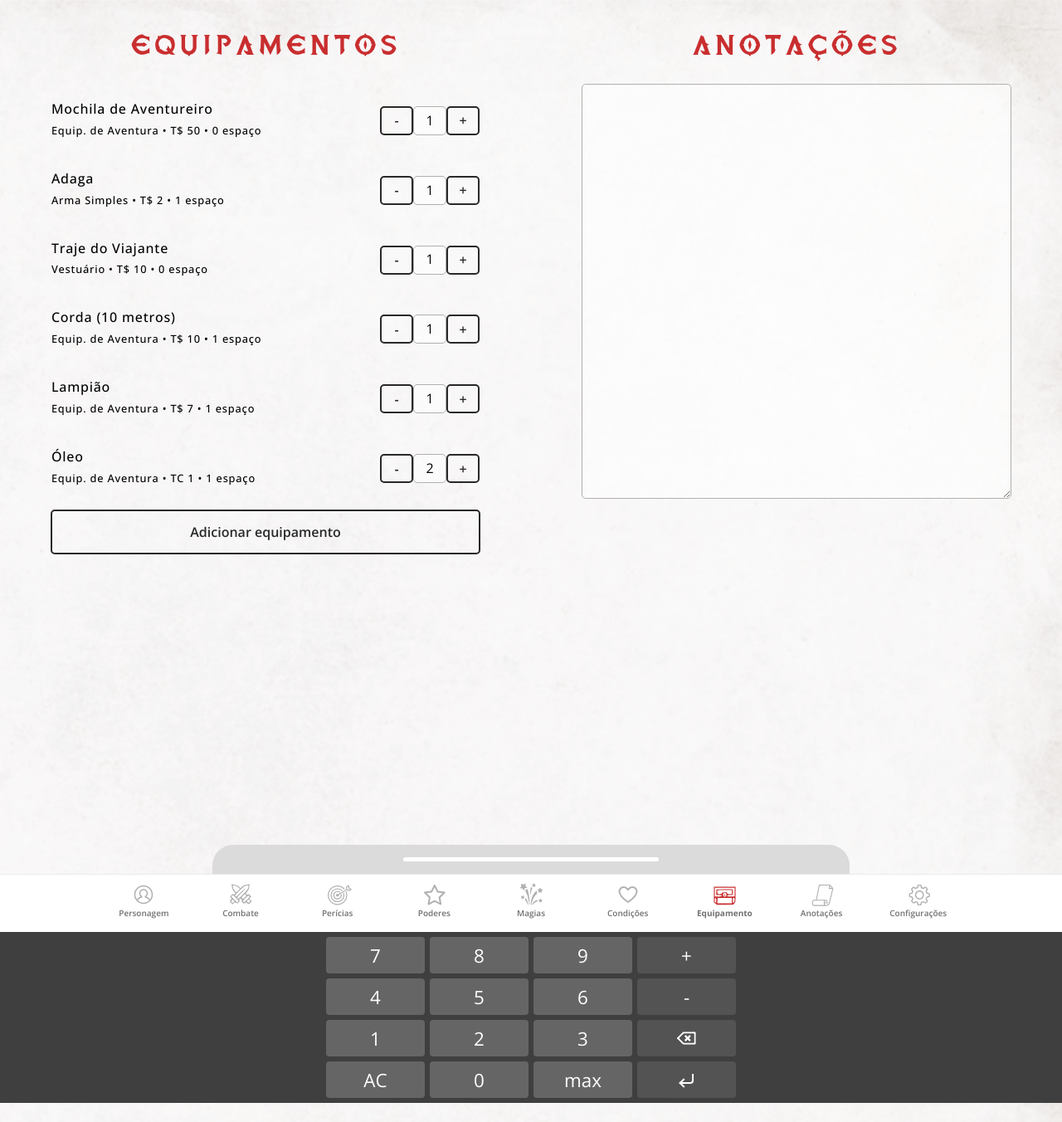
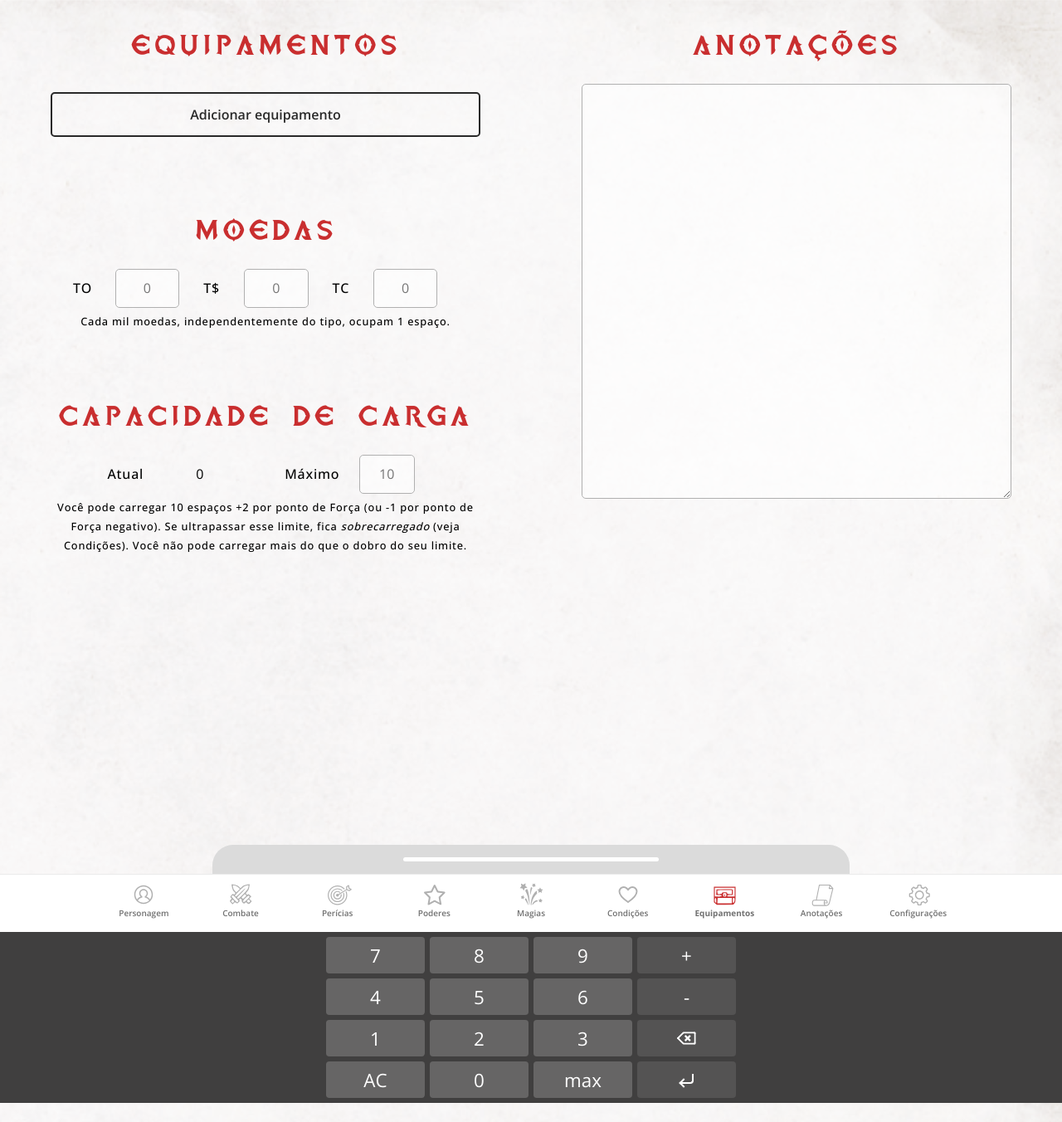
Before and after one commit to marmarx/marmarx.github.io, a PHP site: page /t20/index.html in a window 1280 px wide. Shown: the top 1352 px of the page at 83% size. Run offline with PHP 8.4, Linux system fonts and the light colour scheme.

Commit message:
Add files via upload

```diff
--- a/t20/index.html
+++ b/t20/index.html
@@ -3,7 +3,7 @@
 <head>
 <title>Ficha T20 Mobile - v1.0</title>
 <meta name="author" content="Marco Martins">
-<meta name="viewport" content="width=device-width, initial-scale=0.9">
+<meta name="viewport" content="width=device-width, initial-scale=0.95">
 <meta name="theme-color" content="#b72a2b">
 <meta http-equiv="Content-Type" content="text/html;charset=utf-8">
 <link rel="icon" type="image/png" href="src/favicon.png">
@@ -161,7 +161,7 @@
 .def_info:before,.attack_info:before{top:-16px;left:25px;border-width:8px;border-style:solid;border-color:transparent transparent rgba(0,0,0,.3) transparent;content:"";position:absolute}
 .def_hide{margin:0 auto!important;max-height:0;opacity:0;visibility:hidden;padding:0 10px!important}
 .def_input{text-align:center;padding:1.6em .8em .5em;font-size:1em}
-#char_attack input,#char_ac input{font-size:1em}
+#char_attack input,#char_ac input{font-size:1em}#char_attack .w6{max-width:140px}
 #char_ac label{margin:.3em 0;padding:0;width:100%;text-align:center;left:0}
 .def_half,.def_quarter{float:left;padding:5px}.def_half{width:100%}.def_quarter{width:49.9999%}
 .def_half label,.def_quarter label{top:5px}
@@ -176,6 +176,7 @@
 .equip_btns{margin:auto;margin-left:2em;max-height:40px;max-width:120px;padding-top:5px}.equip_btns > div{max-width:40px}
 .equip_btn{padding:0;min-width:33.3333%;width:33.3333%}
 .equip_btn:hover .trash,.equip_btn:hover .trash:before,.equip_btn:hover .trash:after{color:var(--white)}
+.overloaded{color:#ef1313;font-weight:500!important}
 
 .skills.attack_info{width:90%;margin:0 auto 35px}.skills.attack_info:before{left:65px}
 
@@ -190,7 +191,7 @@
 input:focus+.slider{box-shadow:0 0 1px var(--menu);filter:var(--bright)}
 input:checked+.slider:before{-webkit-transform:translateX(26px);-ms-transform:translateX(26px);transform:translateX(26px)}
 
-.w10,.w9,.w8,.w7,.w6,.w5,.w4,.w3,.w2,.w1{display:block;float:left}.mw400{max-width:400px}
+.w10,.w9,.w8,.w7,.w6,.w5,.w4,.w3,.w2,.w1{display:block;float:left}.mw400{max-width:400px}.mw450{max-width:450px}
 .w10{width:100%}.w9{width:90%}.w8{width:80%}.w7{width:70%}.w6{width:60%}.w5{width:50%}.w4{width:40%}.w3{width:30%}.w2{width:20%}.w1{width:10%}
 .pr{position:relative}.z1{z-index:1}.mwu{min-width:40px}
 .dif{display:inline-flex}.db{display:block}.df{display:flex}
@@ -331,10 +332,10 @@
  </div>
 
  <div id="sec_skills" class="sec">
-  <h1 style="margin-bottom:45px">Perícias</h1>
+  <h1 style="margin-bottom:.6em">Perícias</h1>
   <div class="row"><div id="char_skills" class="db"></div></div>
   <div class="row"><div class="container db"><p class="item_subtitle tac">*somente treinado&#9;‡penalidade de armadura</p></div></div>
-  <h1 style="margin:2em 0 45px">Ofícios</h1>
+  <h1 style="margin:2em 0 .6em">Ofícios</h1>
   <div class="row"><div id="char_crafts" class="db"></div></div>
   <div class="row"><div class="container db"><p class="item_subtitle tac">*somente treinado</p></div></div>
  </div>
@@ -414,11 +415,37 @@
 
  <div id="sec_equip" class="sec">
   <h1>Equipamentos</h1>
-  <div class="row"><div id="char_equip" class="container db">
-  </div></div>
+  <div class="row"><div id="char_equip" class="container db"></div></div>
   <div class="row"><div class="container">
-   <button onclick="equip_add(1,'','','','','')">Adicionar equipamento</button>
-  </div></div>
+   <button id="equip_add" onclick="equip_add(1,'','','','','')">Adicionar equipamento</button>
+  </div></div>
+
+  <h1 style="margin:2em 0 .6em">Moedas</h1>
+  <div class="row"><div class="container dif">
+   <div class="w3 dif"><div class="w5 dif"><p class="item_title ma">TO</p></div><div class="w5 dif"><input id="to" class="skill_input mwu tc" type="number" placeholder="0" autocomplete="off" onchange="coins(this)"></div></div>
+   <div class="w3 dif"><div class="w5 dif"><p class="item_title ma">T$</p></div><div class="w5 dif"><input id="ts" class="skill_input mwu tc" type="number" placeholder="0" autocomplete="off" onchange="coins(this)"></div></div>
+   <div class="w3 dif"><div class="w5 dif"><p class="item_title ma">TC</p></div><div class="w5 dif"><input id="tc" class="skill_input mwu tc" type="number" placeholder="0" autocomplete="off" onchange="coins(this)"></div></div>
+  </div></div>
+  <div class="row"><div class="container dif">
+   <p class="item_subtitle ma ms tc">Cada mil moedas, independentemente do tipo, ocupam 1 espaço.</p>
+  </div></div>
+
+  <h1 style="margin:2em 0 .6em">Capacidade de Carga</h1>
+  <div class="row"><div class="container mw450 dif">
+   <div class="w5 dif">
+    <div class="w5 dif"><p class="item_title ma">Atual</p></div>
+    <div class="w3 dif"><p id="carga" class="item_title ma" style="font-weight:300">0</p></div>
+   </div>
+   <div class="w5 dif">
+    <div class="w5 dif"><p class="item_title ma">Máximo</p></div>
+    <div class="w3 dif"><input id="carga_cap" class="skill_input mwu tc" type="number" placeholder="10" autocomplete="off" onchange="coins(this)"></div>
+   </div>
+  </div></div>
+  <div class="row"><div class="container dif">
+   <p class="item_subtitle ma ms tc">Você pode carregar 10 espaços +2 por ponto de Força (ou -1 por ponto de Força negativo). Se ultrapassar esse limite, fica <i>sobrecarregado</i> (veja Condições). Você não pode carregar mais do que o dobro do seu limite.</p>
+  </div></div>
+
+
  </div>
 
  <div id="sec_notes" class="sec">
@@ -501,7 +528,7 @@
   <div class="menubtn" onclick="navig(this)"><div class="menubi"><div class="menuicon"></div><div class="menutext">Poderes</div></div></div>
   <div class="menubtn" onclick="navig(this)"><div class="menubi"><div class="menuicon"></div><div class="menutext">Magias</div></div></div>
   <div class="menubtn" onclick="navig(this)"><div class="menubi"><div class="menuicon"></div><div class="menutext">Condições</div></div></div>
-  <div class="menubtn" onclick="navig(this)"><div class="menubi"><div class="menuicon"></div><div class="menutext">Equipamento</div></div></div>
+  <div class="menubtn" onclick="navig(this)"><div class="menubi"><div class="menuicon"></div><div class="menutext">Equipamentos</div></div></div>
   <div class="menubtn" onclick="navig(this)"><div class="menubi"><div class="menuicon"></div><div class="menutext">Anotações</div></div></div>
   <div class="menubtn" onclick="navig(this)"><div class="menubi"><div class="menuicon"></div><div class="menutext">Configurações</div></div></div>
  </div>
@@ -541,7 +568,7 @@
 
 <script>
 const load = 1;var title = '';var chars = [];var loaded = 0;
-const data_ini = {'c_color':'#b72a2b','c_keyboard':0,'c_marker':0,'c_fullscreen':0,'c_nocturnal':0,'c_vibrate':0,'magias':[],'powers':[],'conditions':{'def':0,'attack':0,'dmg':0},'skills':skills,'crafts':crafts,'nível':0,'hab_for_val':10,'hab_for':0,'hab_des_val':10,'hab_des':0,'hab_con_val':10,'hab_con':0,'hab_int_val':10,'hab_int':0,'hab_sab_val':10,'hab_sab':0,'hab_car_val':10,'hab_car':0,'spell_hab':1,'defense':{'def_hab':2,'armor_bonus':0,'shield_bonus':0,'armor_penal':0,'shield_penal':0,'def_out':0},'attack':[],'equip':[]}
+const data_ini = {'c_color':'#b72a2b','c_keyboard':0,'c_marker':0,'c_fullscreen':0,'c_nocturnal':0,'c_vibrate':0,'magias':[],'powers':[],'conditions':{'def':0,'attack':0,'dmg':0},'skills':skills,'crafts':crafts,'nível':0,'hab_for_val':10,'hab_for':0,'hab_des_val':10,'hab_des':0,'hab_con_val':10,'hab_con':0,'hab_int_val':10,'hab_int':0,'hab_sab_val':10,'hab_sab':0,'hab_car_val':10,'hab_car':0,'spell_hab':1,'defense':{'def_hab':2,'armor_bonus':0,'shield_bonus':0,'armor_penal':0,'shield_penal':0,'def_out':0},'attack':[],'equip':[],'carga':{'to':0,'ts':0,'tc':0,'carga':0,'carga_cap':10}}
 var data = data_ini;
 
 
@@ -697,6 +724,7 @@
  for(j=0;j<sum.length;j++){soma+=sum[j]}
  print = '<span class="bold">'+soma+'</span>'+print;
  if(ctp){print_out(print+' ⟵ Acerto crítico!')}else{print_out(print)} //added line for crit text marking
+ return soma;
  }
 }
 
@@ -1142,25 +1170,39 @@
 
 //-------------------------EQUIP FUNCTIONS------------------------//
 
-var peso = '<option disabled selected>Espaço por unidade</option>';
+
+
+var peso = '<option value="" disabled selected>Espaço por unidade</option>';
 for(var i=1;i<peso_item.length;i++){
- var str = ((i>1&&i<5)?' de':'') + ' espaço' + (i>5?'s':'')
+ var str = i>1?((i<5?' de':'') + ' espaço' + (i>5?'s':'')):'';
  peso += '<option value="'+i+'">'+peso_item[i]+str+'</option>'
 }
 
-var tipo = '<option disabled selected>Tipo de item</option>';
+var tipo = '<option value="" disabled selected>Tipo de item</option>';
 for(var i=1;i<tipo_item.length;i++){tipo += '<option value="'+i+'">'+tipo_item[i]+'</option>'}
 
 var carga = 0;
-var carga_cap = 0;
-function calc_peso(qte,weight,x){
- let peso = 0;
- if(weight==2){peso=1/8}
- else if(weight==3){peso=1/4}
- else if(weight==4){peso=1/2}
- else{peso = peso_item[weight]}
+
+function coins(e){
+ data.carga[e.id]=JSON.parse(e.value);
+ equip_calc();
+}
+
+function calc_cap_carga(){
+ data.carga.carga_cap = 10 + (data.hab_for>0?2:1)*data.hab_for;
+ document.getElementById('carga_cap').value = data.carga.carga_cap;
+}
+
+function calc_peso(qte,w,x){
+ let p = peso_item[w];
+ if(w==1){p='Não ocupa espaço'}
+ if(w==2){p=1/8}
+ if(w==3){p=1/4}
+ if(w==4){p=1/2}
+
  var result = 'Espaços totais ocupados';
- if(!isNaN(qte*peso)){result = qte*peso+' espaço'+(qte*peso>1?'s':'');data.equip[x][6]=qte*peso}
+ if(!isNaN(qte*p)){result = qte*p+' espaço'+(qte*p>1?'s':'');data.equip[x][6]=qte*p}
+ else{result = p;data.equip[x][6]=0}
  return result;
 }
 
@@ -1173,13 +1215,24 @@
   e.children[0].children[1].innerHTML = (data.equip[i][2]?tipo_item[data.equip[i][2]]:'Tipo de item')+' • '+(data.equip[i][3]?data.equip[i][3]:'Valor do item')+' • '+calc_peso(data.equip[i][0],data.equip[i][4],i);
   carga += isNaN(data.equip[i][6])?0:data.equip[i][6];
  }
+ carga += (data.carga.to + data.carga.ts + data.carga.tc)/1000;
+ data.carga.carga = carga;
+ document.getElementById('carga').innerHTML = carga;
+ document.getElementById('to').value = data.carga.to;
+ document.getElementById('ts').value = data.carga.ts;
+ document.getElementById('tc').value = data.carga.tc;
+
+ if(data.carga.carga>data.carga.carga_cap){document.getElementById('carga').classList.add('overloaded')}
+ else{document.getElementById('carga').classList.remove('overloaded')}
+
+ if(data.carga.carga>2*data.carga.carga_cap){document.getElementById('equip_add').disabled = true}
+ else{document.getElementById('equip_add').disabled = false}
 }
 
 function equip_data(e,i){
  var el = e.parentNode.parentNode.parentNode.parentNode;
  var equips = document.getElementsByClassName('equip');
  var x = Array.prototype.indexOf.call(equips,el);
- console.log('x = '+x+' / i = '+i);
  data.equip[x][i]=(e.value==''?'':(!isNaN(e.value)?JSON.parse(e.value):e.value));
  equip_calc();
 }
@@ -1216,12 +1269,15 @@
  content += '<div class="w7 ma" onclick="attack_info(this)"><p class="item_title">Nome do item</p><p class="item_subtitle">Tipo de item • Valor do item • Espaços totais ocupados</p></div>';
  content += '<div class="w3 equip_btns dif"><div class="third fakebtn equip_btn df m0 dn" onclick="equip_remov(this)"><div class="trash" style="transform:translateY(2px)"></div></div><button class="third equip_btn m0" onclick="qte_change(this,-1,1)">-</button><div class="third equip_btn mwu df"><input class="skill_input mwu tc" type="number" placeholder="Un." value="'+qte+'" autocomplete="off" onkeyup="regexqte(this)" onchange="equip_data(this,0)"></div><button class="third equip_btn m0" onclick="qte_change(this,1,0)">+</button></div>';
  content += '</div><div class="w10 attack_info def_hide">';
- content += '<div><div class="w10 dif"><input class="skill_input m3e" type="text" placeholder="Nome do item" value="'+title+'" autocomplete="off" onchange="equip_data(this,1)"></div></div>';
  content += '<div class="w10 dif">';
- content += '<div class="third m3e"><select class="skill_input" autocomplete="off" onchange="equip_data(this,2)">'+tipo+'</select></div>';
- content += '<div class="third m3e"><input class="skill_input" type="text" placeholder="Valor do item" value="'+cost+'" autocomplete="off" onchange="equip_data(this,3)"></div>';
- content += '<div class="third m3e"><select class="skill_input" autocomplete="off" onchange="equip_data(this,4)">'+peso+'</select></div>';
- content += '</div><div><div class="w10 dif"><textarea class="skill_input m3e" type="text" placeholder="Descrição e detalhes" autocomplete="off" onchange="equip_data(this,5)">'+desc+'</textarea></div></div>';
+ content += '<div class="w7 ma df"><input class="skill_input m3e" type="text" placeholder="Nome do item" value="'+title+'" autocomplete="off" onchange="equip_data(this,1)"></div>';
+ content += '<div class="w3 ma df"><input class="skill_input m3e" type="text" placeholder="Valor do item" value="'+cost+'" autocomplete="off" onchange="equip_data(this,3)"></div>';
+ content += '</div>';
+ content += '<div class="w10 dif">';
+ content += '<div class="w5 ma df"><select class="skill_input m3e" autocomplete="off" onchange="equip_data(this,2)" required>'+tipo+'</select></div>';
+ content += '<div class="w5 ma df"><select class="skill_input m3e" autocomplete="off" onchange="equip_data(this,4)" required>'+peso+'</select></div>';
+ content += '</div>';
+ content += '<div><div class="w10 dif"><textarea class="skill_input m3e" type="text" placeholder="Descrição e detalhes" autocomplete="off" onchange="equip_data(this,5)">'+desc+'</textarea></div></div>';
  content += '</div>';
 
  div.innerHTML = content;
@@ -1229,7 +1285,7 @@
  if(title==''){data.equip.push([qte,,,,,,])}
  else{
   div.children[1].children[1].children[0].children[0].value=type;
-  div.children[1].children[1].children[2].children[0].value=weight
+  div.children[1].children[1].children[1].children[0].value=weight
  }
 }
 
@@ -1240,7 +1296,6 @@
   equip_calc()
  }
 }
-equip_kit();
 
 //-------------------------CALCULATION FUNCTIONS------------------------//
 
@@ -1257,7 +1312,7 @@
  document.getElementById('spell_res').innerHTML = 10 + Math.floor(JSON.parse(data.nível)/2) + JSON.parse(data['hab_'+habs[data.spell_hab]]);
  data_inner(document.getElementById('spell_res'));
 }
-function calc(){def_calc();calc_skills('skills');calc_skills('crafts');calc_spell_res()}
+function calc(){def_calc();calc_skills('skills');calc_skills('crafts');calc_spell_res();equip_calc();calc_cap_carga()}
 
 
 //-------------------------POWERS FUNCTIONS------------------------//
@@ -1524,6 +1579,36 @@
  const key2 = document.getElementById('keyboard2');
  const colorpicker = document.getElementById('c_color');
  data.c_keyboard?key.classList.add('keyext'):key.classList.remove('keyext');
+ if(data.c_marker){
+  document.getElementById('spbar').classList.remove('dn');
+  document.getElementById('epbar').classList.remove('dn');
+  document.getElementById('xpbar').classList.remove('dn');
+ }else{
+  document.getElementById('spbar').classList.add('dn');
+  document.getElementById('epbar').classList.add('dn');
+  document.getElementById('xpbar').classList.add('dn');
+ }
+
+ if(data.c_combat){
+  allmenubtn[1].classList.add('dn');
+  sections[1].classList.add('dn');
+  if(menubtn[1]==1){menubtn.splice(1,1)}
+ }else{
+  allmenubtn[1].classList.remove('dn');
+  sections[1].classList.remove('dn');
+  if(menubtn[1]!=1){menubtn.splice(1,0,1)}
+ }
+
+ if(data.c_magic){
+  allmenubtn[4].classList.add('dn');
+  sections[4].classList.add('dn');
+  if(menubtn.indexOf(4)>0){menubtn.splice(menubtn.indexOf(4),1)}
+ }else{
+  allmenubtn[4].classList.remove('dn');
+  sections[4].classList.remove('dn');
+  if(menubtn.indexOf(4)<0){menubtn.splice(menubtn.indexOf(5),0,4)}
+ }
+
  if(data.c_nocturnal){
   e.classList.add('invert');colorpicker.classList.add('invert');key.classList.add('invert');key2.classList.add('invert');
   var l = document.getElementsByClassName('hpbar');for (let i of l){i.classList.add('hpinvert')}
@@ -1533,39 +1618,10 @@
   var l = document.getElementsByClassName('hpbar');for (let i of l){i.classList.remove('hpinvert')}
   var l = document.getElementsByClassName('slash');for (let i of l){i.classList.remove('invert')}
  }
- if(data.c_marker){
-  document.getElementById('spbar').classList.remove('dn');
-  document.getElementById('epbar').classList.remove('dn');
-  document.getElementById('xpbar').classList.remove('dn');
- }else{
-  document.getElementById('spbar').classList.add('dn');
-  document.getElementById('epbar').classList.add('dn');
-  document.getElementById('xpbar').classList.add('dn');
- }
-
- if(data.c_combat){
-  allmenubtn[1].classList.add('dn');
-  sections[1].classList.add('dn');
-  if(menubtn[1]==1){menubtn.splice(1,1)}
- }else{
-  allmenubtn[1].classList.remove('dn');
-  sections[1].classList.remove('dn');
-  if(menubtn[1]!=1){menubtn.splice(1,0,1)}
- }
-
- if(data.c_magic){
-  allmenubtn[4].classList.add('dn');
-  sections[4].classList.add('dn');
-  if(menubtn.indexOf(4)>0){menubtn.splice(menubtn.indexOf(4),1)}
- }else{
-  allmenubtn[4].classList.remove('dn');
-  sections[4].classList.remove('dn');
-  if(menubtn.indexOf(4)<0){menubtn.splice(menubtn.indexOf(5),0,4)}
- }
-
- menucolor(data.c_color);
+
  fullscreen(e);
  if(loaded){navig(allmenubtn[0])}else{navig(allmenubtn[allmenubtn.length-1])}
+ menucolor(data.c_color);
 }
 
 //-------------------------NAVIGATION FUNCTIONS------------------------//
@@ -1656,6 +1712,9 @@
   document.getElementById('char').value=title;
   document.getElementById('chardel').disabled = false;
   document.title = title + ' - T20';
+  equip_kit();
+  print_out('Rolagem de moedas iniciais:');data.carga['ts']=diceroll('4d6');document.getElementById('ts').value=data.carga['ts'];
+  document.getElementById('c_color').value = '#b72a2b';
   console.log('Character '+title+' was created');
  }
 }
@@ -1806,6 +1865,7 @@
   if(!data.defense){data.defense=data_ini.defense}
   if(!data.attack){data.attack=data_ini.attack}
   if(!data.equip){data.equip=data_ini.equip}
+   if(!data.carga){data.defense=data_ini.carga}
   loaded=1;
  }
 }
@@ -1821,6 +1881,11 @@
  document.getElementById('char_powers').innerHTML = '';
  document.getElementById('char_attack').innerHTML = '';
  document.getElementById('char_equip').innerHTML = '';
+ document.getElementById('carga').innerHTML = 0;
+ document.getElementById('carga_cap').value = 10;
+ document.getElementById('to').value = 0;
+ document.getElementById('ts').value = 0;
+ document.getElementById('tc').value = 0;
  title='';
  data = data_ini;
 }
@@ -1838,6 +1903,9 @@
    if(!data.skills){data.skills=skills}
    if(!data.crafts){data.crafts=crafts}
    if(!data.defense){data.defense=data_ini.defense}
+   if(!data.attack){data.attack=data_ini.attack}
+   if(!data.equip){data.defense=data_ini.equip}
+   if(!data.carga){data.defense=data_ini.carga}
    chars.push(data['char']);
    data_set();
    console.log('Character '+data['char']+' data imported');
--- a/t20/src/css.css
+++ b/t20/src/css.css
@@ -22,4 +22,5 @@
 .close::after,.close::before{content:"";display:block;position:absolute;width:12px;height:2px;background:currentColor;transform:rotate(45deg);border-radius:5px;top:8px;left:3px}
 .close::after{transform:rotate(-45deg)}
 textarea{field-sizing:content}
+select option{color:var(--black)!important}select:invalid{color:#6c6c6c!important}
 </style>
```
Also changed, not shown: t20/db/equips.txt (+4 -6 lines).
